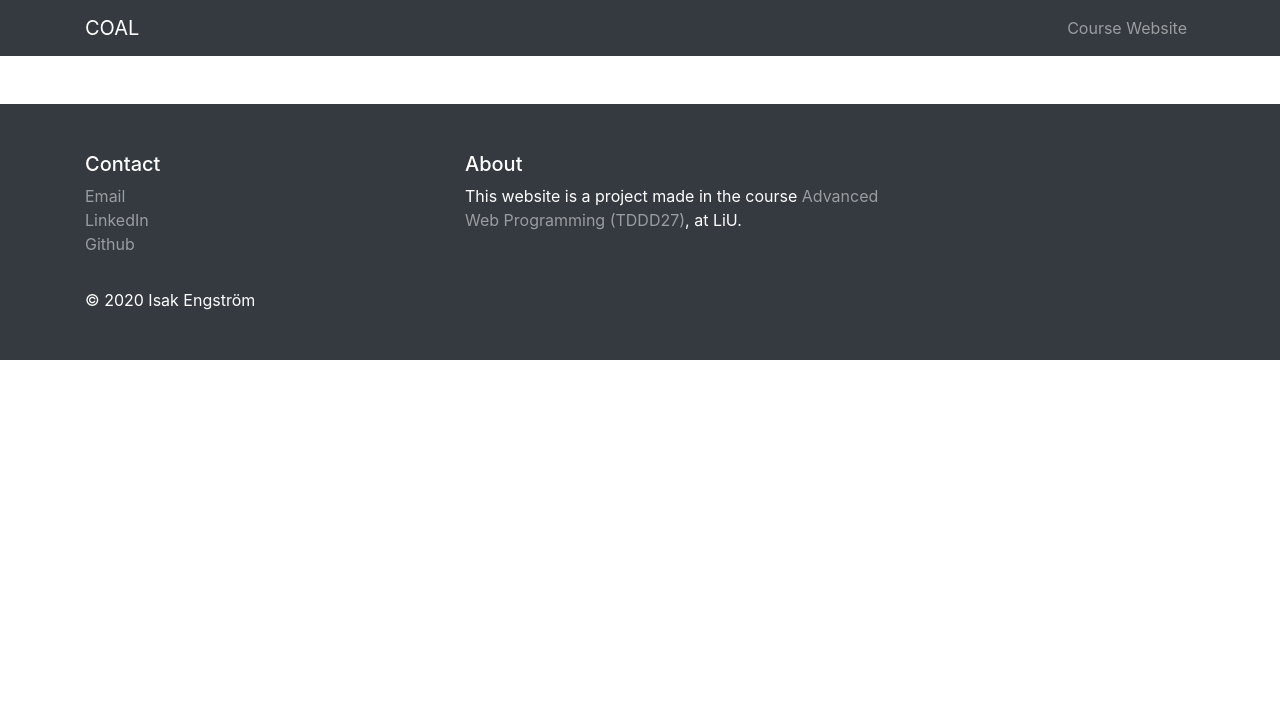
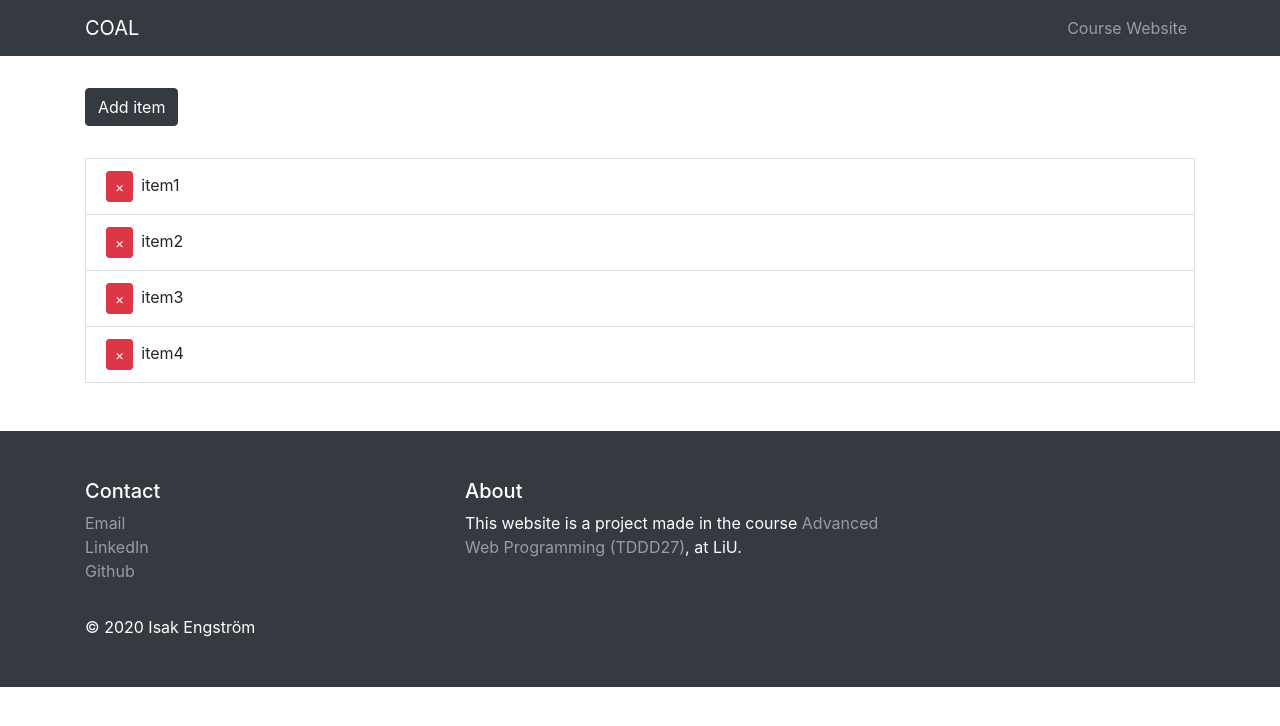
Before and after one commit to isakengstrom/tddd27-full-stack-project, a React (Create React App) app in the folder client/: page / in a window 1280 px wide. Shown: the top 726 px of the page. Built offline with nearby package versions, Linux system fonts and the light colour scheme.

Commit message:
Add temporary list to help setup redux and backend

```diff
--- a/client/src/App.css
+++ b/client/src/App.css
@@ -4,3 +4,25 @@
     --mainLightGrey: #f8f9fa;
     --mainWhite: #fff;
 }
+
+.remove-btn {
+    margin-right: 0.5rem;
+}
+
+.fade-enter {
+    opacity: 0.01;
+}
+
+.fade-enter-active {
+    opacity: 1;
+    transition: opacity 1000ms ease-in;
+}
+
+.fade-exit {
+    opacity: 1;
+}
+
+.fade-exit-active {
+    opacity: 0.01;
+    transition: opacity 1000ms ease-in;
+}
--- a/client/src/App.js
+++ b/client/src/App.js
@@ -1,6 +1,7 @@
 import React, { Component } from 'react';
 import AppNavbar from './components/AppNavbar';
 import AppFooter from './components/AppFooter';
+import TempList from './components/TempList';
 
 import 'bootstrap/dist/css/bootstrap.min.css';
 import './App.css';
@@ -10,6 +11,7 @@
 		return (
 			<div className="App">
 				<AppNavbar />
+				<TempList />
 				<AppFooter />
 			</div>
 		);
--- /dev/null
+++ b/client/src/components/TempList.js
@@ -0,0 +1,67 @@
+import React, { Component } from 'react';
+import { Container, ListGroup, Button } from 'react-bootstrap';
+import { CSSTransition, TransitionGroup } from 'react-transition-group';
+import { v4 as uuid } from 'uuid';
+
+class TempList extends Component {
+    state = {
+        items: [
+            {id: uuid(), name: 'item1'},
+            {id: uuid(), name: 'item2'},
+            {id: uuid(), name: 'item3'},
+            {id: uuid(), name: 'item4'},
+        ]
+    }
+
+    render() {
+        const { items } = this.state;
+
+        const addItem = () => {
+            const name = prompt('Enter Item');
+            if(name) {
+                this.setState(state => ({
+                    items: [...state.items, {id: uuid(), name }]
+                }));
+            }
+        }
+
+        const removeItem = (id) => {
+            this.setState(state => ({
+                items: state.items.filter(item => item.id !== id)
+            }));
+        }
+
+        return(
+            <Container>
+                <Button
+                    variant="dark"
+                    style={{ marginTop: '2rem', marginBottom: '2rem'}}
+                    onClick={() => addItem()}
+                >
+                    Add item
+                </Button>
+                <ListGroup>
+                    <TransitionGroup className="temp-list">
+                        {items.map(({ id, name }) => (
+                            <CSSTransition key={id} timeout={500} classNames="fade">
+                                <ListGroup.Item>
+                                    <Button
+                                        className="remove-btn"
+                                        variant="danger"
+                                        size="sm"
+                                        onClick={() => removeItem(id)}
+                                    >
+                                        &times;
+                                    </Button>
+                                    {name}
+                                </ListGroup.Item>
+                            </CSSTransition>
+                        ))}
+                    </TransitionGroup>
+                </ListGroup>
+            </Container>
+        );
+    }
+}
+
+export default TempList;
```
